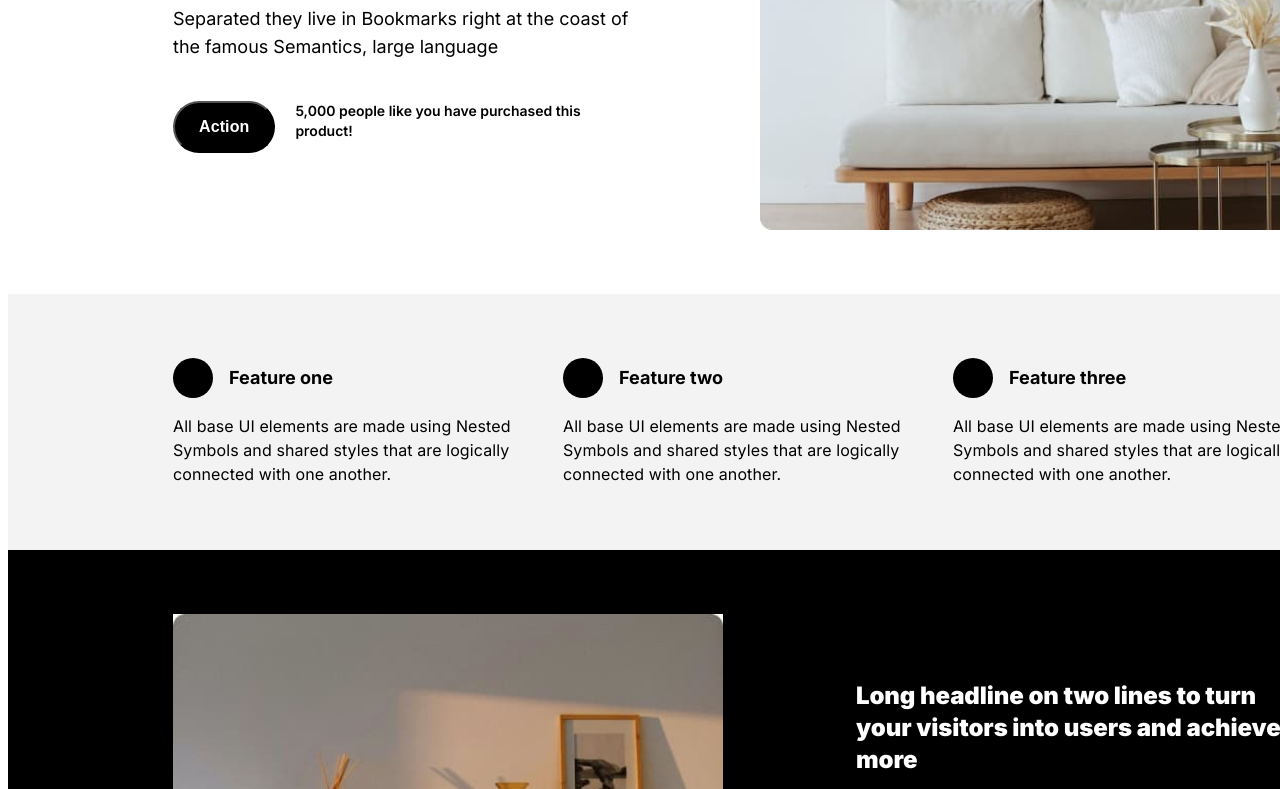
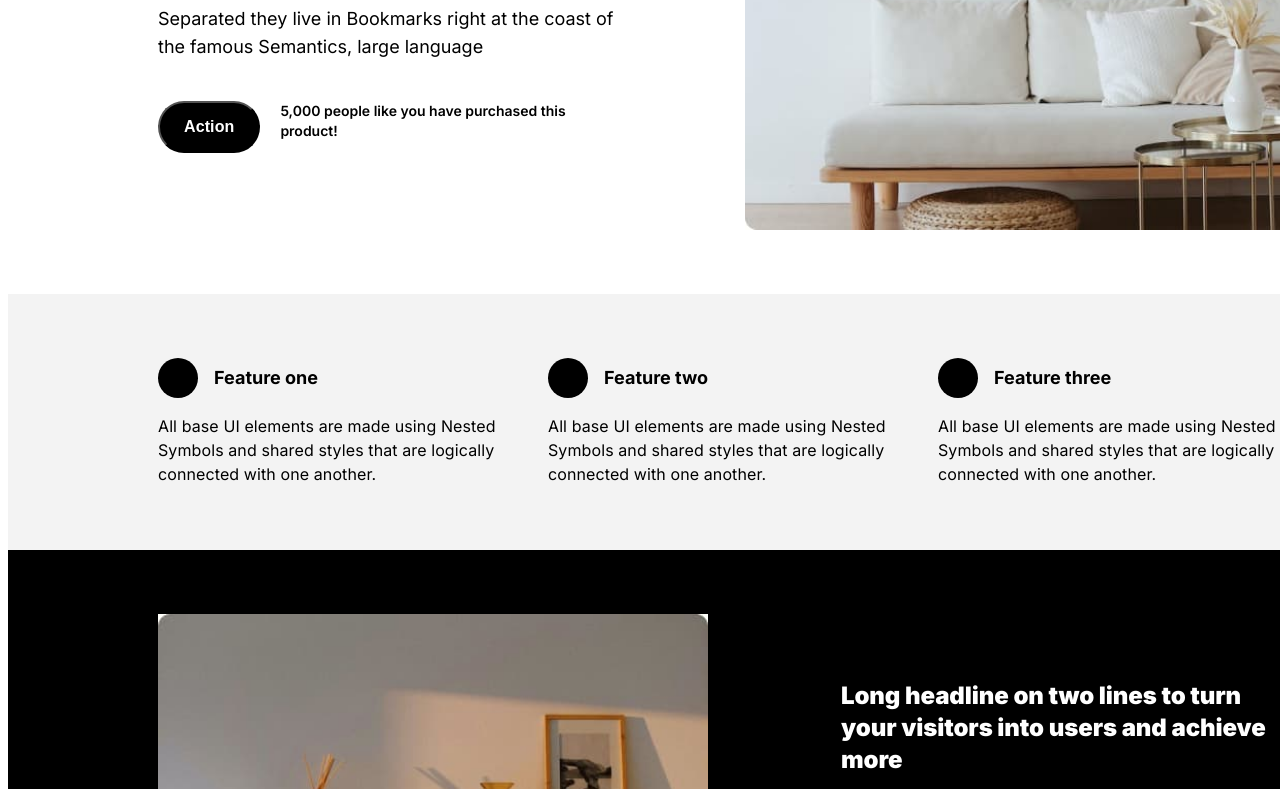
Before and after one commit to Luda0703/repository01, a plain HTML site: page index.html in a window 1280 px wide. Shown: the part 384-1173 px from the top of the page. Drawn offline with Linux system fonts and the light colour scheme.

Commit message:
required

```diff
--- a/css/styles.css
+++ b/css/styles.css
@@ -93,8 +93,8 @@ ul {
 .container {
     display: flex;
     width: 1140px;
-    padding-left: 165px;
-    padding-right: 165px;
+    padding-left: 150px;
+    padding-right: 150px;
     padding-top: 64px;
     padding-bottom: 64px;
 
```
